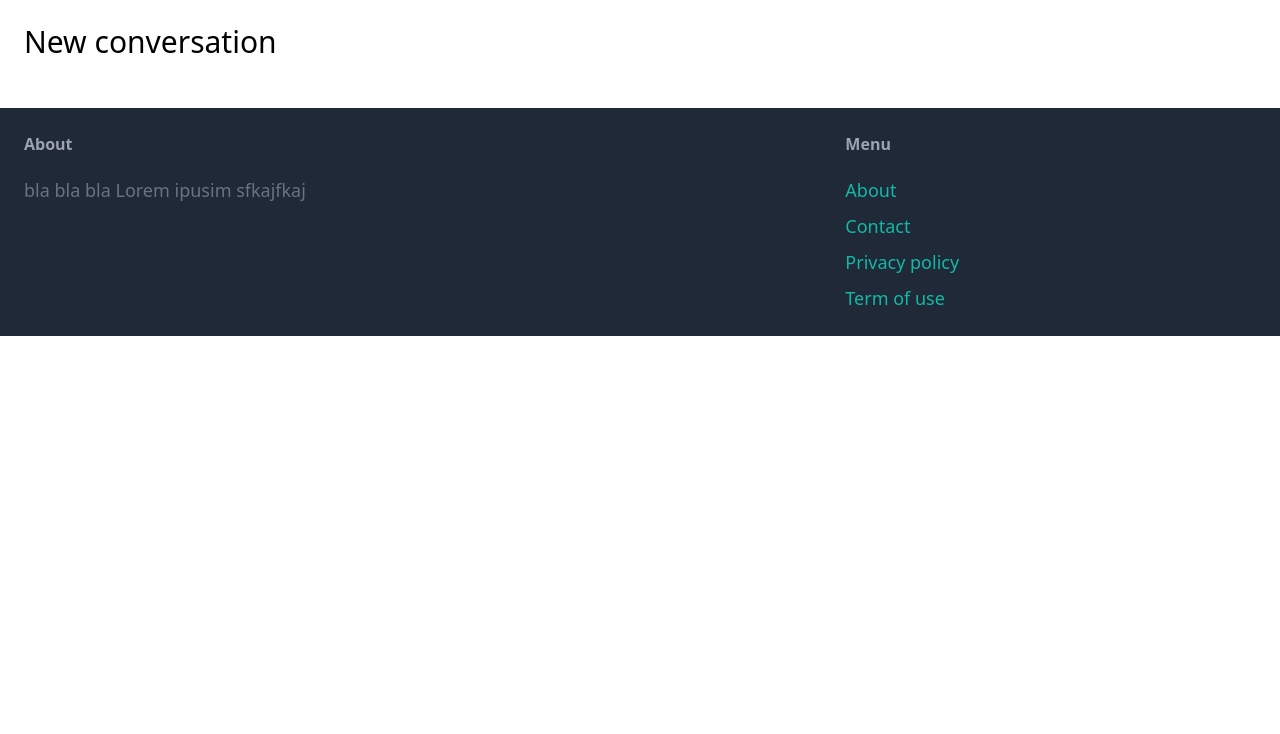
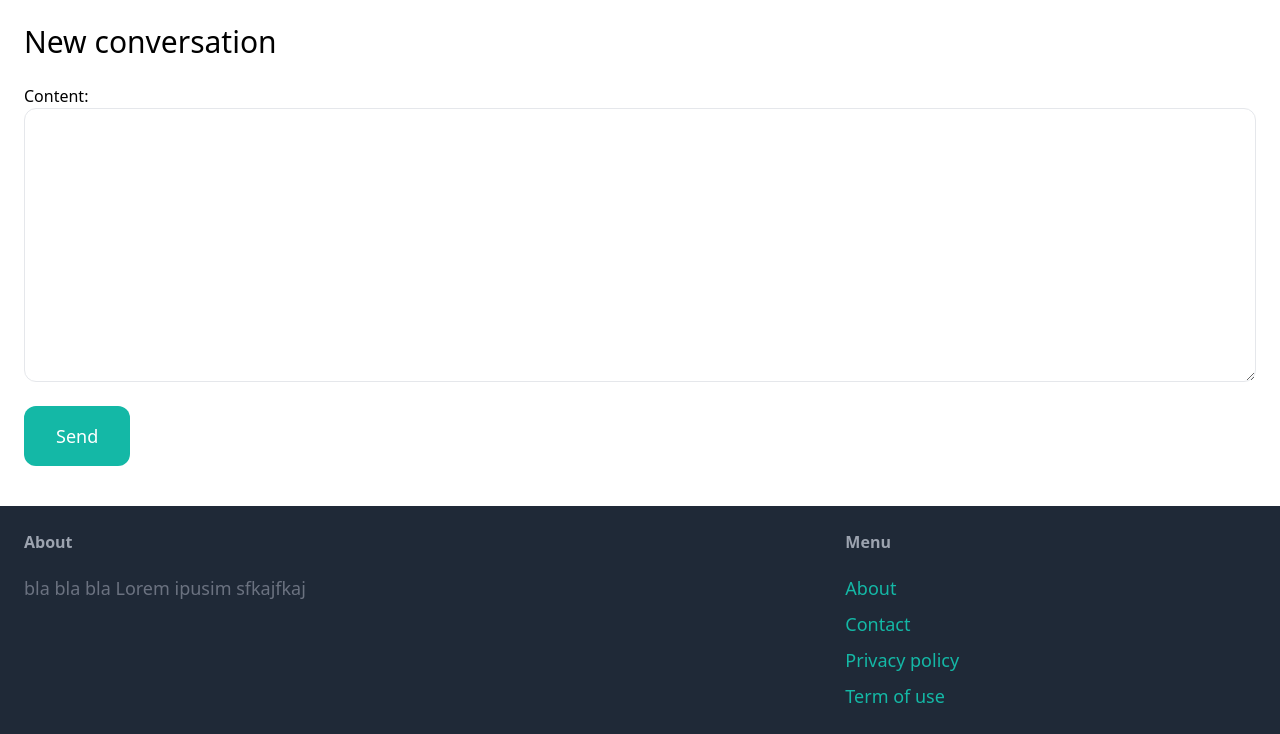
Before and after one commit to severusDude/django-marketplace, a Django app: template marketplace/conversation/templates/conversation/new.html in a window 1280 px wide. Shown: the part 77-811 px from the top of the page. Before the commit the page ends 413 px from the top, so only its background shows below. Run offline with Django 5.2, Linux system fonts and the light colour scheme; the template is opened without the code that fills it: values that come from a table or form of the project are taken from there, others are empty; some libraries are stand-ins or nearby versions.

Commit message:
feat(ui): add new conversation page view

```diff
--- a/marketplace/conversation/templates/conversation/new.html
+++ b/marketplace/conversation/templates/conversation/new.html
@@ -8,4 +8,28 @@
     <h1 class="mb-6 text-3xl">
         New conversation
     </h1>
+
+    <form method="post" action=".">
+        {% csrf_token %}
+
+        <div class="space-y-4">
+            {{ form.as_p }}
+        </div>
+
+        {% if form.errors or form.non_field_errors %}
+            <div class="mb-3 p-6 bg-red-100 rounded-xl">
+                {% for field in form %}
+                    {{ field.errors }}
+                {% endfor %}
+
+                {{ form.non_field_errors }}
+            </div>
+        {% endif %}
+
+        <button class="mt-6 py-4 px-8 text-lg bg-teal-500 hover:bg-teal-700 rounded-xl text-white">
+            Send
+        </button>
+
+    </form>
+
 {% endblock content %}
```
